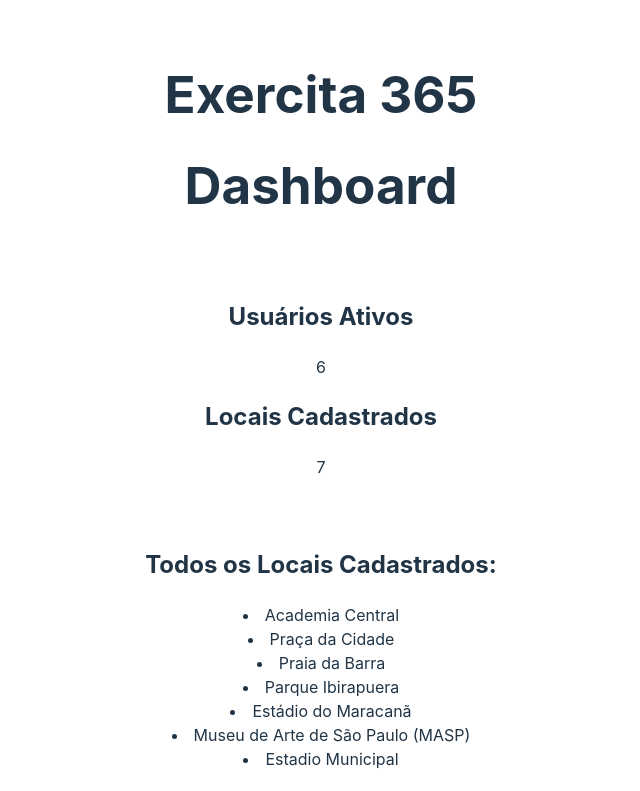
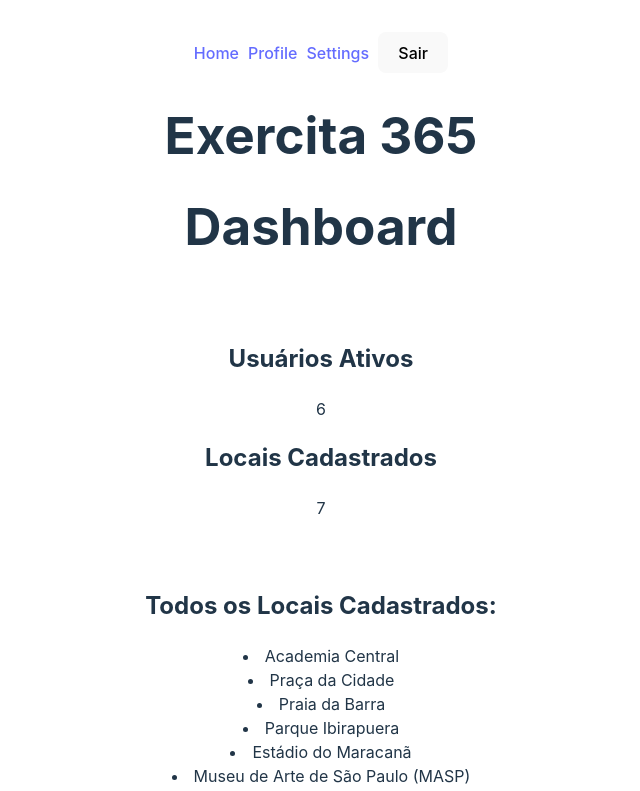
Before and after one commit to juniorpinhodev/Exercita365, a React (Vite) app in the folder Exercita365/: page / in a window 1280 px wide. Shown: the top 791 px of the page, without its empty margins (319-959 px from the left). Built offline with nearby package versions, Linux system fonts and the light colour scheme; data requests are answered from the project's data file; sample sign-in values are in the browser's storage.

Commit message:
feat: 🎸 criação do navbar

```diff
--- a/Exercita365/src/App.jsx
+++ b/Exercita365/src/App.jsx
@@ -1,10 +1,13 @@
+import React from 'react';
 import './App.css'
 import { Outlet } from 'react-router-dom'
+import Navbar from './components/Navbar';
 
 function App() {
 
   return (
     <>
+        <Navbar />
         <h1>Exercita 365</h1>
         <Outlet />
     </>
--- /dev/null
+++ b/Exercita365/src/components/Navbar.jsx
@@ -0,0 +1,25 @@
+import React, { useContext } from 'react';
+import { Link } from 'react-router-dom';
+import { UsersContext } from '../context/UsersContext';
+
+const Navbar = () => {
+    const { logout } = useContext(UsersContext);
+
+    const handleLogout = () => {
+      logout();
+      window.location.reload();
+    };
+
+  return (
+    <nav>
+      <>
+        <Link to="/">Home</Link> &nbsp;
+        <Link to="/profile">Profile</Link> &nbsp;
+        <Link to="/settings">Settings</Link> &nbsp;
+        <button onClick={handleLogout}>Sair</button>
+      </>
+    </nav>
+  );
+};
+
+export default Navbar;
--- a/Exercita365/src/context/UsersContext.jsx
+++ b/Exercita365/src/context/UsersContext.jsx
@@ -123,9 +123,13 @@ export const UsersContextProvider = ({children})=> {
     .catch(()=> alert('Erro ao remover o usuário'))
   }
 
+  function logout() {
+    localStorage.removeItem('isAuthenticated');
+
+  }
 
   return(
-    <UsersContext.Provider value={{users, readUsersId, login, registerUsers, editUsers, removeUsers}}>
+    <UsersContext.Provider value={{users, readUsersId, login, logout, registerUsers, editUsers, removeUsers}}>
       {children}
     </UsersContext.Provider>
   );
--- a/Exercita365/src/main.jsx
+++ b/Exercita365/src/main.jsx
@@ -12,7 +12,6 @@ import Login from './pages/Login.jsx'
 import Dashboard from './pages/Dashboard.jsx'
 import List from './pages/List.jsx'
 import SearchCEP from "./pages/SearchCEP.jsx"
-import LocalRegistration from './pages/LocalRegistration';
 
 let isAuthenticated = JSON.parse(localStorage.getItem('isAuthenticated')) || false
 
@@ -42,10 +41,6 @@ const routes = createBrowserRouter([
         element: <Dashboard />
       },
       {
-        path: "/local-registration",
-        element: <LocalRegistration />
-      },
-      {
         path: "/list/:id",
         element: <List />
       },
--- a/Exercita365/src/router/routes.jsx
+++ b/Exercita365/src/router/routes.jsx
@@ -6,7 +6,7 @@ import Dashboard from '../pages/Dashboard';
 import List from '../pages/List';
 import SearchCEP from "../pages/SearchCEP";
 import PrivateRoute from "../components/PrivateRoute";
-import LocalRegistration from '../pages/LocalRegistration';
+
 
 const routes = createBrowserRouter([
     {
@@ -34,10 +34,6 @@ const routes = createBrowserRouter([
         )
        },
        {
-        path: "/local-registration",
-        element: <LocalRegistration />
-        },
-       {
         path: "/list/:id",
         element: <List />
        },
```
